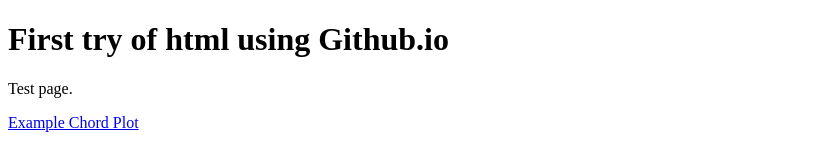
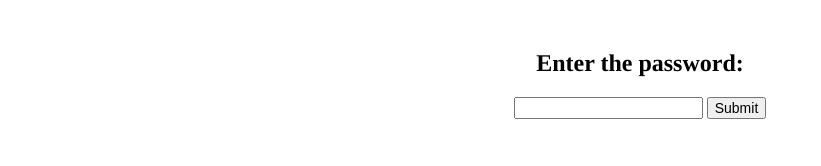
Before and after one commit to AlexanderEast/AlexanderEast.github.io, a plain HTML site: page index.html in a window 1280 px wide. Shown: the whole page, without its empty margins (0-821 px from the left). Drawn offline with Linux system fonts and the light colour scheme.

Commit message:
Update index.html

```diff
--- a/index.html
+++ b/index.html
@@ -1,14 +1,43 @@
-<!DOCTYPE html>
+<!DOCTYPE html PUBLIC "-//W3C//DTD HTML 4.01//EN" "http://www.w3.org/TR/html4/strict.dtd">
 <html>
 <head>
-<title>Page Title Here</title>
+  <meta http-equiv="Content-Type" content="text/html; charset=utf-8">
+  <meta http-equiv="Content-Style-Type" content="text/css">
+  <title>Protected Page</title>
+  <meta name="Generator" content="Cocoa HTML Writer">
+  <meta name="CocoaVersion" content="2113.5">
+  <style type="text/css">
+    body { font-family: Times; }
+    #content { display: none; }
+    #passwordPrompt { margin-top: 50px; text-align: center; }
+    input[type="password"] { font-size: 14px; }
+    button { font-size: 14px; }
+  </style>
+  <script>
+    function checkPassword() {
+      const password = document.getElementById("password").value;
+      if (password === "asheville") {
+        document.getElementById("passwordPrompt").style.display = "none";
+        document.getElementById("content").style.display = "block";
+      } else {
+        alert("Incorrect password.");
+      }
+    }
+  </script>
 </head>
 <body>
 
-<h1>First try of html using Github.io</h1>
-<p>Test page.</p>
+<div id="passwordPrompt">
+  <h2>Enter the password:</h2>
+  <input type="password" id="password" />
+  <button onclick="checkPassword()">Submit</button>
+</div>
 
-<a href="https://alexandereast.github.io/examplechordplot.html">Example Chord Plot</a>
+<div id="content">
+  <h1><b>First try of html using Github.io</b></h1>
+  <p>Test page.</p>
+  <p><a href="https://alexandereast.github.io/examplechordplot.html">Example Chord Plot</a></p>
+</div>
 
 </body>
 </html>
```
